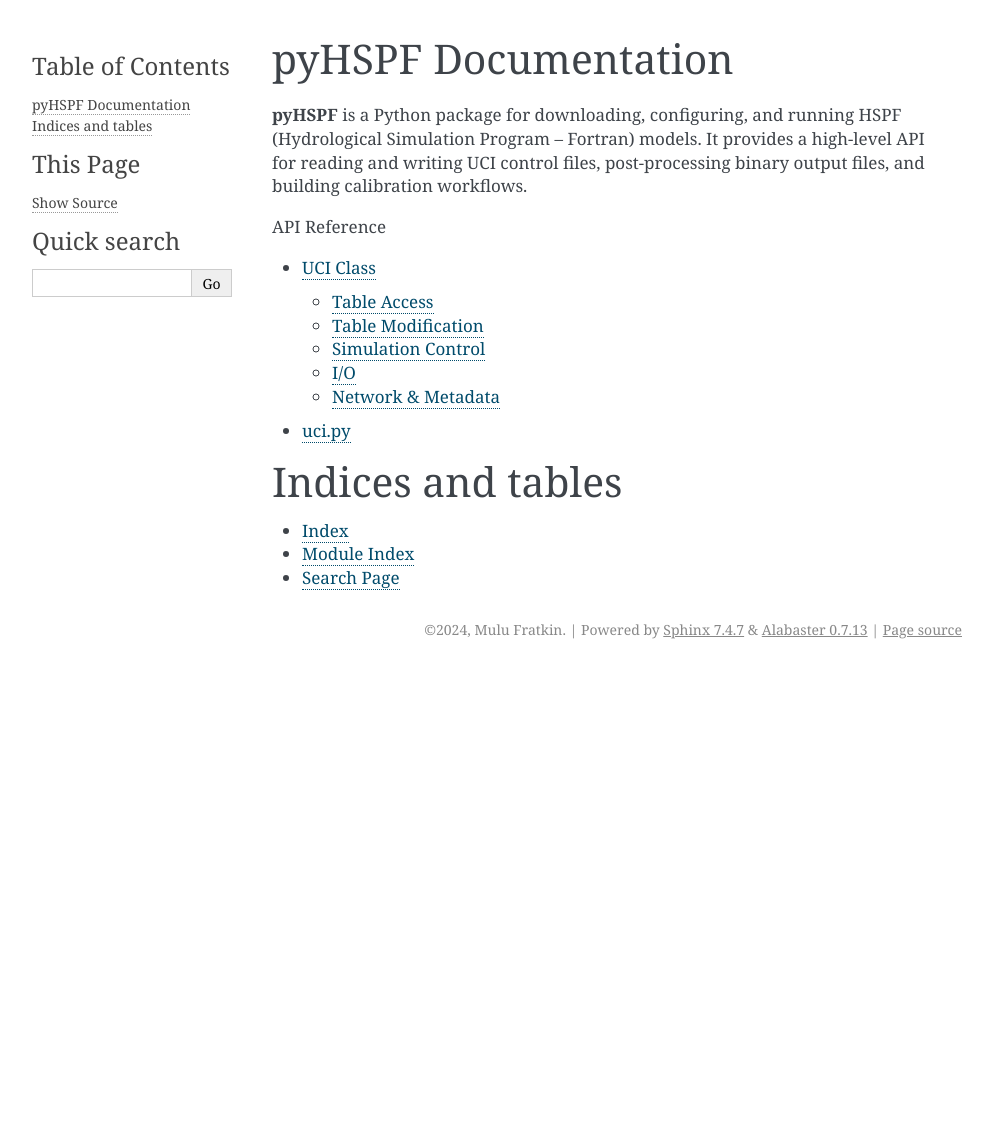
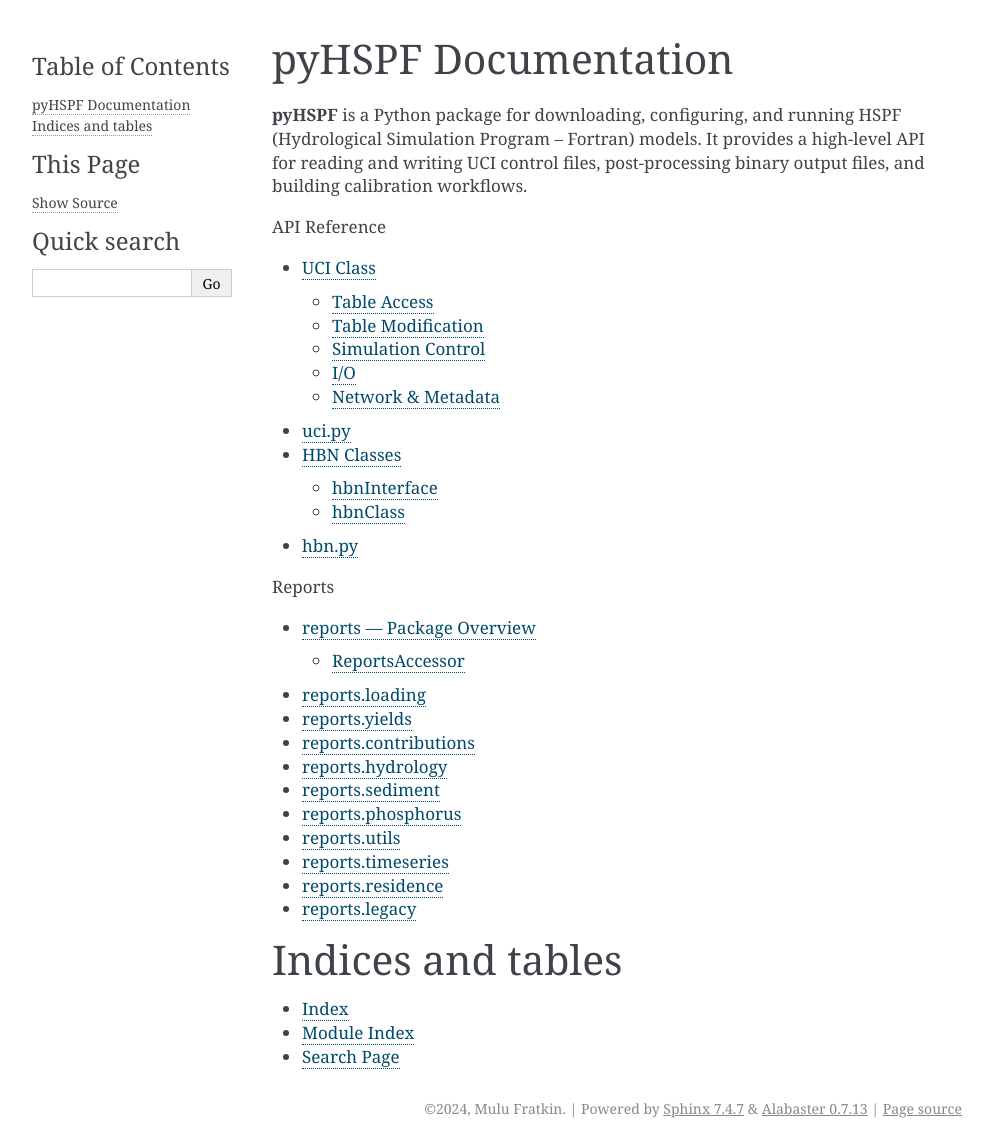
Before and after one commit to Mgetta/pyHSPF, a Sphinx documentation site: the page built from docs/index.rst, in a window 1280 px wide. Shown: the whole page, without its empty margins (148-1141 px from the left). Built offline with Sphinx 7.4.7, drawn with Linux system fonts in a browser that asks for light colours; before the commit the page ends 900 px from its top, so only the background shows below that.

Commit message:
Add docstrings to hbn.py and reports modules, create Sphinx RST files, update index
Co-authored-by: Mgetta <43219719+Mgetta@users.noreply.github.com>
Agent-Logs-Url: https://github.com/mfratkin1/pyHSPF/sessions/b54d86e3-d965-4335-9628-fbf4801ec3f0

```diff
--- a/docs/conf.py
+++ b/docs/conf.py
@@ -47,6 +47,7 @@ autodoc_mock_imports = [
     'networkx',
     'tables',
     'requests',
+    'scipy',
 ]
 
 autodoc_default_options = {
--- /dev/null
+++ b/docs/hbn.rst
@@ -0,0 +1,7 @@
+hbn.py
+==============================
+
+.. automodule:: hspf.hbn
+   :members:
+   :exclude-members: hbnInterface, hbnClass
+   :show-inheritance:
--- a/docs/index.rst
+++ b/docs/index.rst
@@ -12,7 +12,24 @@ files, and building calibration workflows.
 
    uci_class
    uci
+   hbn_class
+   hbn
 
+.. toctree::
+   :maxdepth: 2
+   :caption: Reports
+
+   reports
+   reports_loading
+   reports_yields
+   reports_contributions
+   reports_hydrology
+   reports_sediment
+   reports_phosphorus
+   reports_utils
+   reports_timeseries
+   reports_residence
+   reports_legacy
 
 Indices and tables
 ==================
```
Also changed, not shown: docs/hbn_class.rst (added, +22 -0 lines), docs/reports.rst (added, +16 -0 lines), docs/reports_contributions.rst (added, +7 -0 lines), docs/reports_hydrology.rst (added, +7 -0 lines), docs/reports_legacy.rst (added, +7 -0 lines), docs/reports_loading.rst (added, +7 -0 lines), docs/reports_phosphorus.rst (added, +7 -0 lines), docs/reports_residence.rst (added, +7 -0 lines), docs/reports_sediment.rst (added, +7 -0 lines), docs/reports_timeseries.rst (added, +7 -0 lines), docs/reports_utils.rst (added, +7 -0 lines), docs/reports_yields.rst (added, +7 -0 lines), 2 other files.
